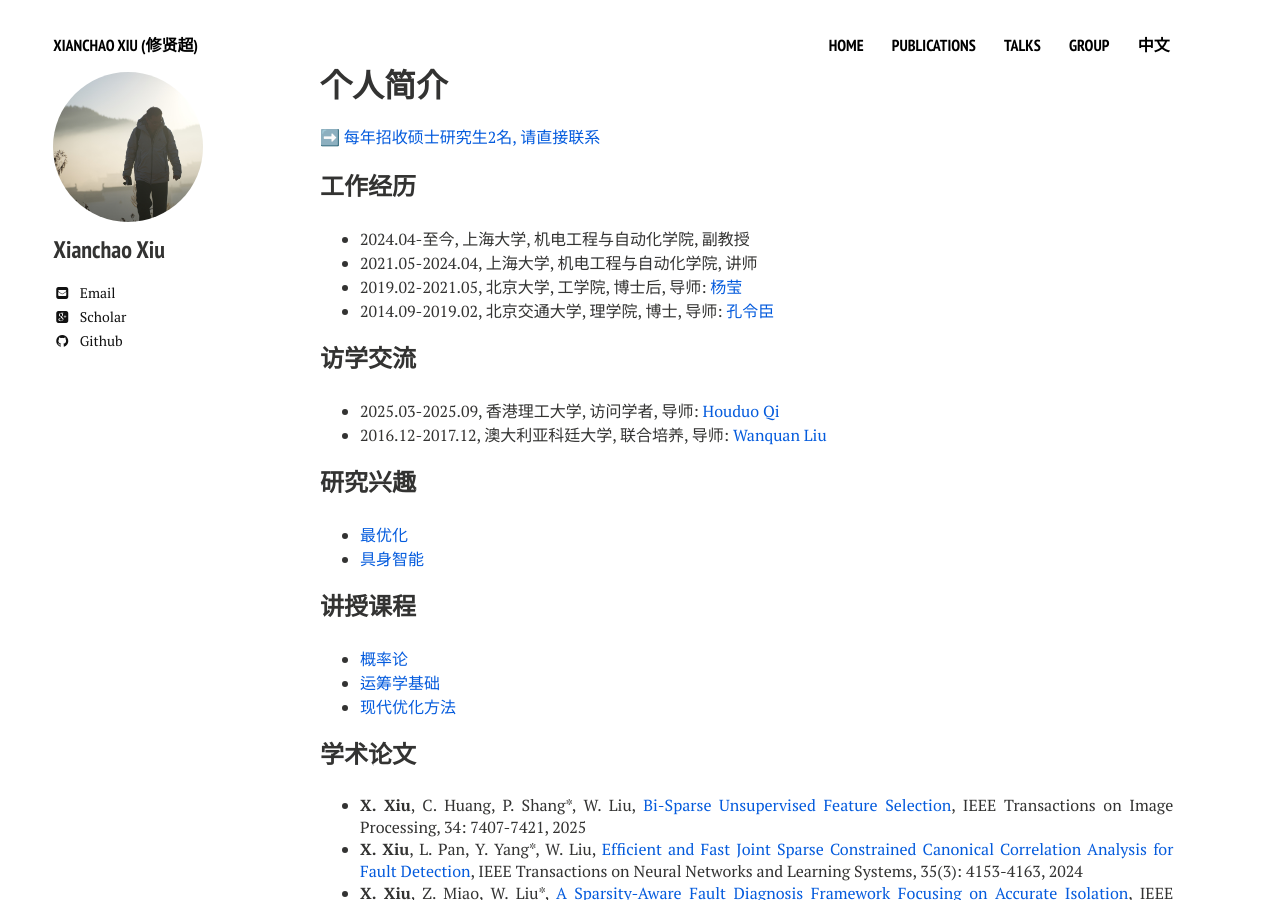
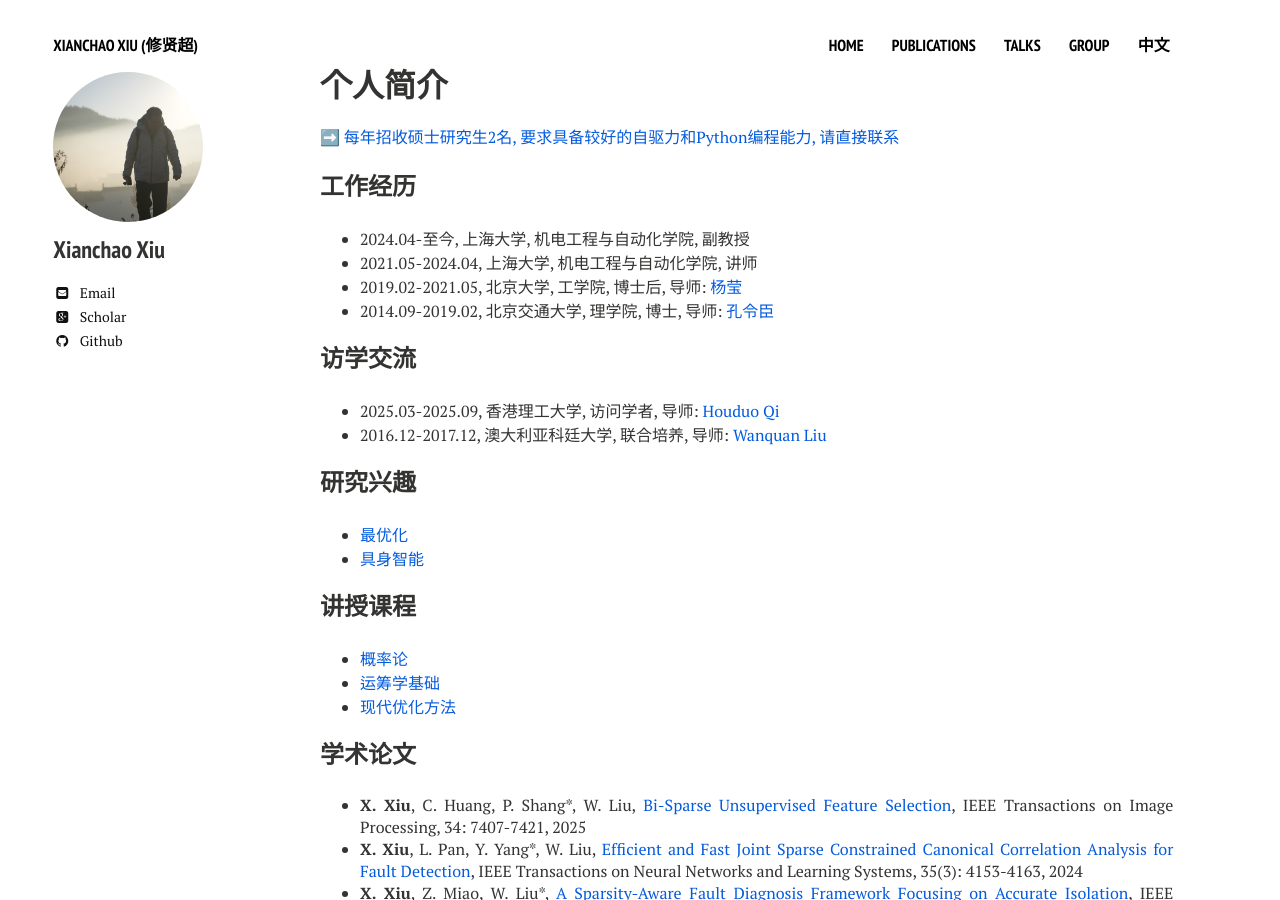
Before and after one commit to xianchaoxiu/xianchaoxiu.github.io, a Jekyll site: the page built from chinese/index.md, in a window 1280 px wide and 900 px high. Built offline with Jekyll 4.4.1, drawn with Linux system fonts in a browser that asks for light colours; nearby versions of some CDN libraries.

Commit message:
Update index.md

```diff
--- a/chinese/index.md
+++ b/chinese/index.md
@@ -7,7 +7,7 @@ comments: false
 share: false
 ---
 
-➡️ <a href="https://xianchaoxiu.github.io/chinese/reading/" class="textlink" target="_blank">每年招收硕士研究生2名, 请直接联系</a><br>
+➡️ <a href="https://xianchaoxiu.github.io/chinese/reading/" class="textlink" target="_blank"> 每年招收硕士研究生2名, 要求具备较好的自驱力和Python编程能力, 请直接联系 </a><br>
 
 
 
```
